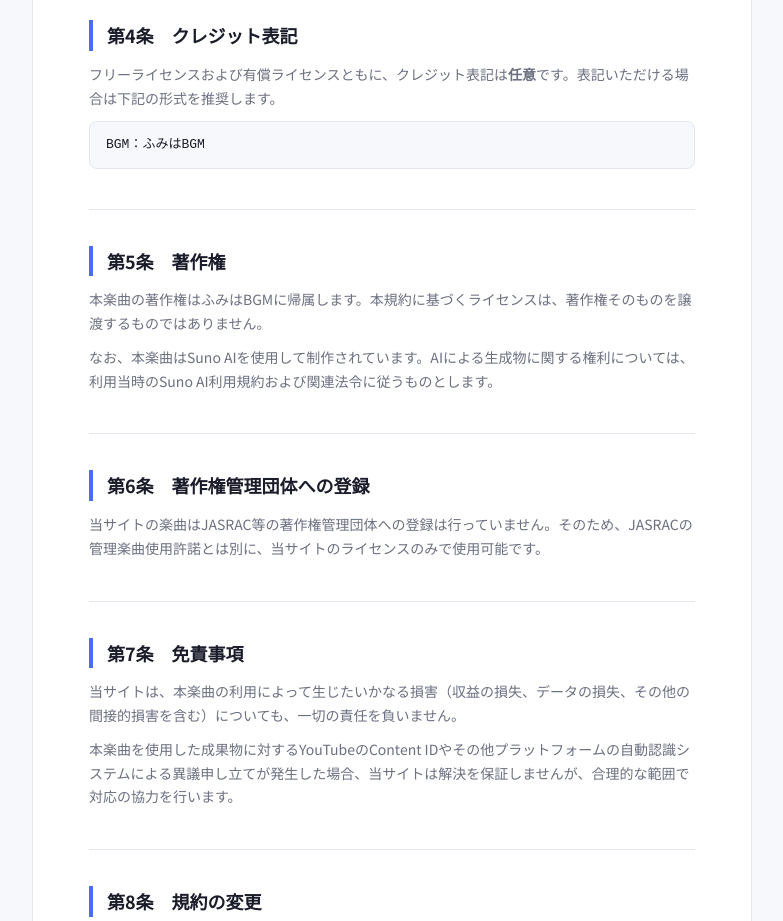
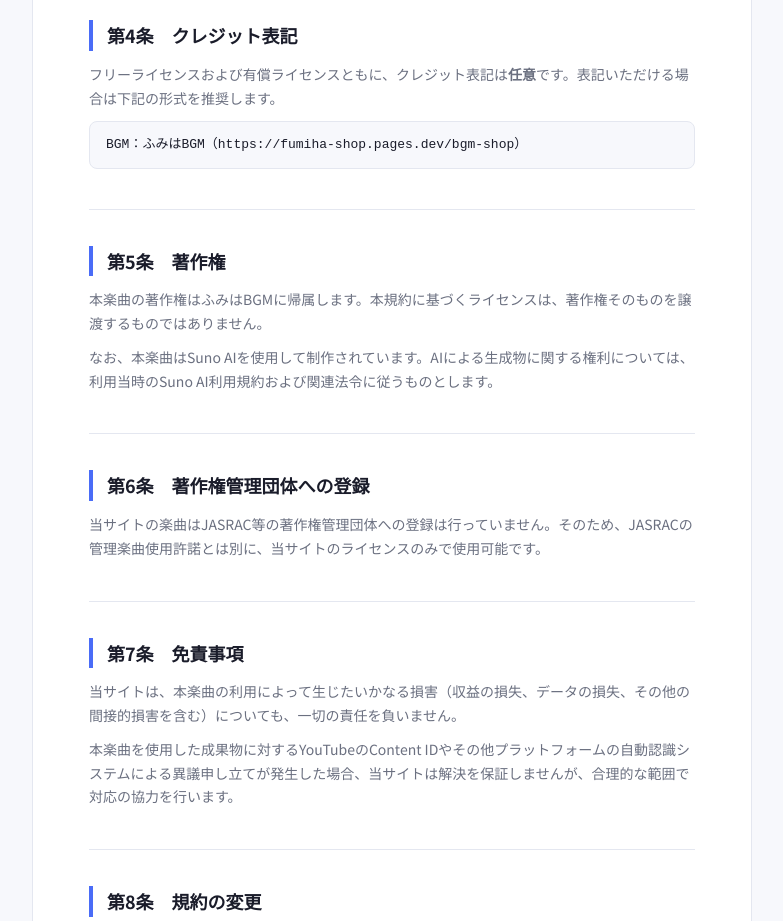
Before and after one commit to Fumiha-ai/fumiha-shop, a website: page terms.html in a window 1280 px wide. Shown: the part 1620-2541 px from the top of the page, without its empty margins (248-1031 px from the left). Drawn offline with Linux system fonts and the light colour scheme.

Commit message:
auto deploy

```diff
--- a/terms.html
+++ b/terms.html
@@ -358,7 +358,7 @@
       <h2>第4条　クレジット表記</h2>
       <p>フリーライセンスおよび有償ライセンスともに、クレジット表記は<strong>任意</strong>です。表記いただける場合は下記の形式を推奨します。</p>
       <p style="background: var(--bg); border-radius: 8px; padding: 12px 16px; font-family: monospace; font-size: 13px; color: var(--text); border: 1px solid var(--border); margin-top: 10px;">
-        BGM：ふみはBGM
+        BGM：ふみはBGM（https://fumiha-shop.pages.dev/bgm-shop）
       </p>
     </div>
 
```
